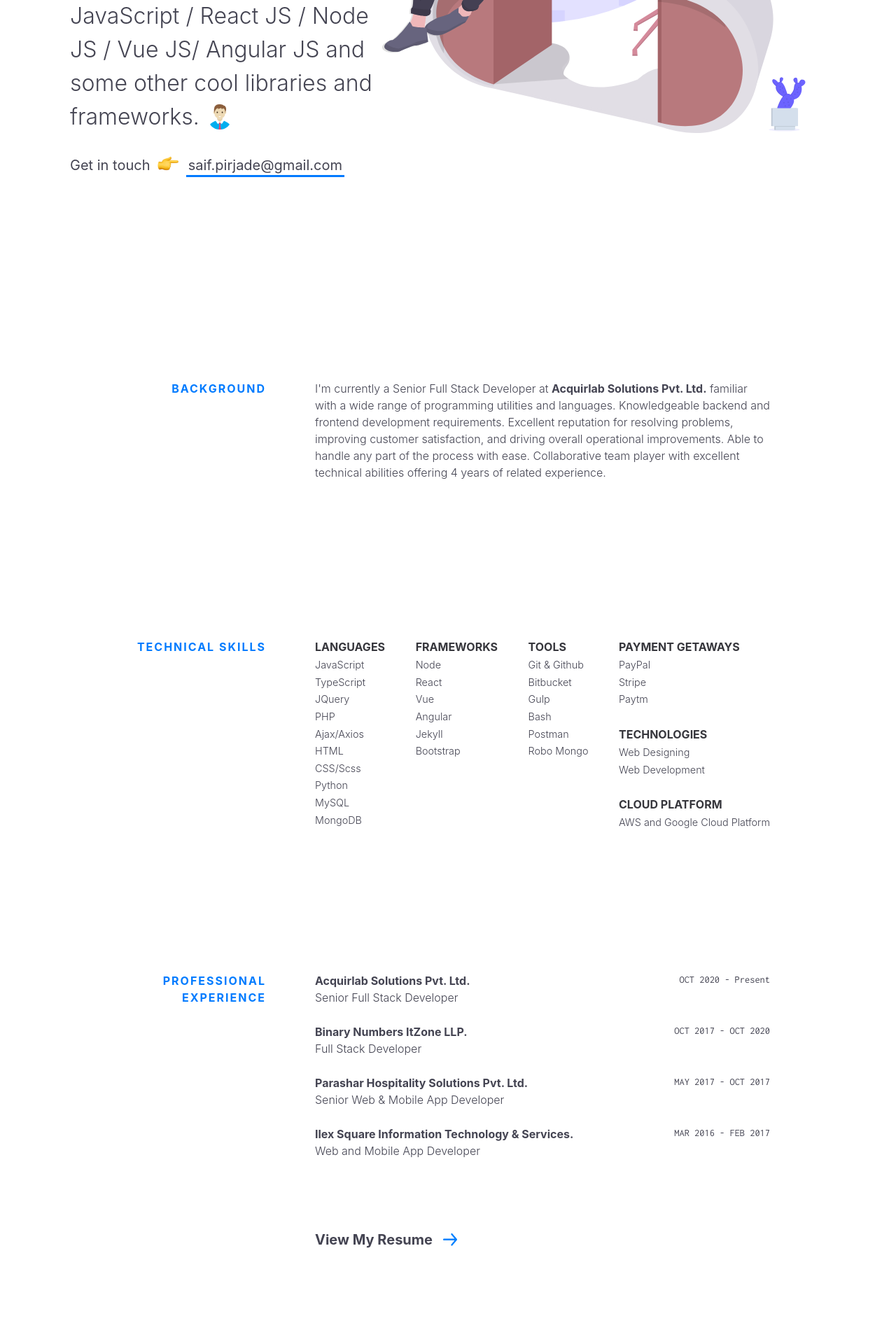
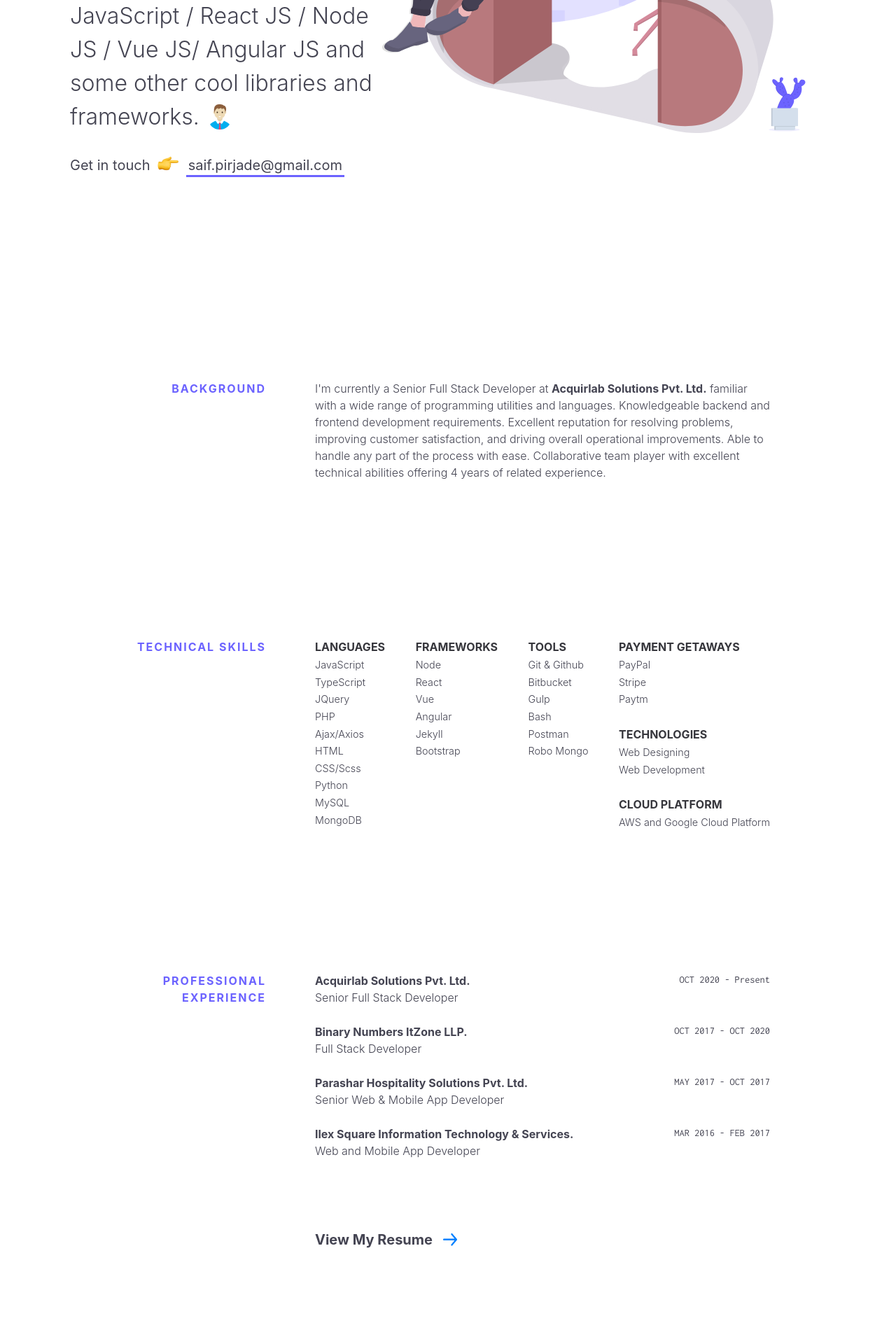
Before and after one commit to peerzadesaif/myportfolio-v1, a Jekyll site: the page built from index.html, in a window 1280 px wide. Shown: the part 553-2473 px from the top of the page at 70% size. Built offline with Jekyll 4.4.1, drawn with Linux system fonts in a browser that asks for light colours; nearby versions of some CDN libraries.

Commit message:
Changed blue color

```diff
--- a/_sass/partials/_globals.scss
+++ b/_sass/partials/_globals.scss
@@ -3,7 +3,8 @@ $night: #171c28;
 $black: #36363c;
 $dark-grey: #444452;
 $grey: #777777;
-$blue: #007bff;
+// $blue: #007bff;
+$blue: #6c63ff;
 $slate: #afafbf;
 $off-white: #e7e7e7;
 $white: #ffffff;
```
Also changed, not shown: 3 other files.
